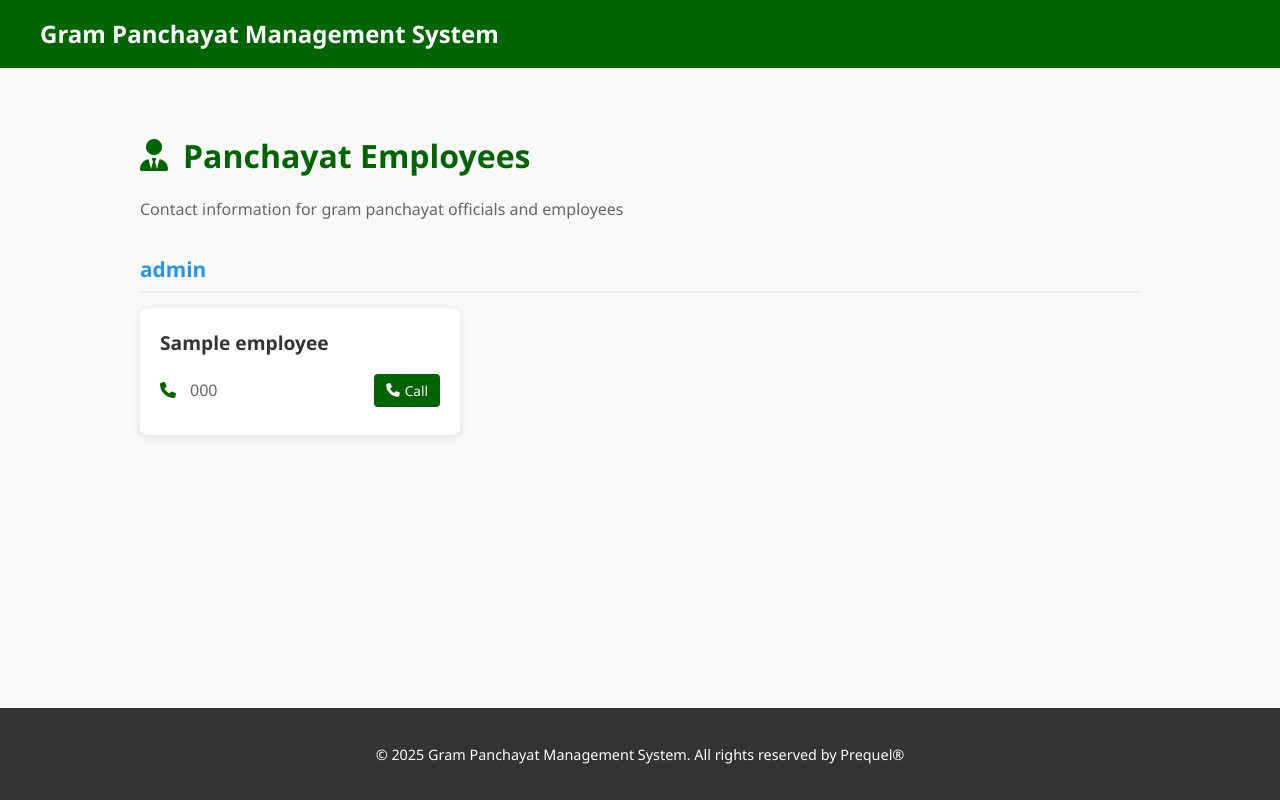
After one commit to RG-04/Gram-Panchayat-Management-System, a Flask app: template app/templates/citizen/panchayat_employees.html in a window 1280 px wide. The commit adds this page. Run offline with Flask 3, Linux system fonts and the light colour scheme; the template is opened without the code that fills it: most values are stand-ins (such as "Sample title", 1, 10 or a date in 2020).

Commit message:
add employee role; panchayat details in citizens page

```diff
--- a/app/routes/employee.py
+++ b/app/routes/employee.py
@@ -15,7 +15,7 @@ def dashboard():
     # Get employee information
     employee_query = """
         SELECT ec.EmployeeID, c.Aadhaar, c.Name, c.Phone,
-               ec.StartDate, ec.TermDuration
+               ec.StartDate, ec.TermDuration, ec.Role
         FROM EmployeeCitizens ec
         JOIN Citizen c ON ec.CitizenID = c.Aadhaar
         WHERE ec.CitizenID = %s
--- a/app/templates/base.html
+++ b/app/templates/base.html
@@ -33,6 +33,7 @@
                         <li><a href="{{ url_for('citizen.dashboard') }}">Dashboard</a></li>
                         <li><a href="{{ url_for('citizen.schemes') }}">Schemes</a></li>
                         <li><a href="{{ url_for('citizen.education') }}">Education</a></li>
+                        <li><a href="{{ url_for('citizen.panchayat_employees') }}">Gram Panchayat</a></li>
                     {% elif session.role == 'employee' %}
                         <li><a href="{{ url_for('citizen.profile') }}">My Profile</a></li>
                         <li><a href="{{ url_for('employee.dashboard') }}">Dashboard</a></li>
--- /dev/null
+++ b/app/templates/citizen/panchayat_employees.html
@@ -0,0 +1,162 @@
+{% extends "base.html" %}
+
+{% block title %}Panchayat Employees - Gram Panchayat Management System{% endblock %}
+
+{% block head %}
+<style>
+    .employees-container {
+        max-width: 1000px;
+        margin: 0 auto;
+        padding: 20px;
+    }
+
+    .employees-header {
+        margin-bottom: 30px;
+    }
+
+    .employees-header h1 {
+        color: #006400;
+        margin-bottom: 10px;
+        font-size: 2rem;
+        display: flex;
+        align-items: center;
+    }
+
+    .employees-header h1 i {
+        margin-right: 15px;
+    }
+
+    .employees-header p {
+        color: #666;
+    }
+
+    .role-section {
+        margin-bottom: 40px;
+    }
+
+    .role-title {
+        color: #2196F3;
+        font-size: 1.3rem;
+        margin-bottom: 15px;
+        padding-bottom: 5px;
+        border-bottom: 2px solid #eee;
+    }
+
+    .employees-list {
+        display: grid;
+        grid-template-columns: repeat(auto-fill, minmax(300px, 1fr));
+        gap: 20px;
+    }
+
+    .employee-card {
+        background-color: white;
+        border-radius: 8px;
+        box-shadow: 0 2px 10px rgba(0, 0, 0, 0.1);
+        padding: 20px;
+        transition: transform 0.3s ease, box-shadow 0.3s ease;
+    }
+
+    .employee-card:hover {
+        transform: translateY(-5px);
+        box-shadow: 0 5px 15px rgba(0, 0, 0, 0.1);
+    }
+
+    .employee-name {
+        font-size: 1.2rem;
+        font-weight: 600;
+        color: #333;
+        margin-bottom: 10px;
+    }
+
+    .employee-details {
+        margin-top: 15px;
+    }
+
+    .detail-item {
+        display: flex;
+        margin-bottom: 8px;
+        align-items: center;
+    }
+
+    .detail-icon {
+        color: #006400;
+        width: 20px;
+        margin-right: 10px;
+        display: flex;
+        align-items: center;
+    }
+
+    .detail-text {
+        color: #666;
+        flex-grow: 1;
+    }
+
+    .contact-button {
+        display: inline-flex;
+        align-items: center;
+        padding: 6px 12px;
+        background-color: #006400;
+        color: white;
+        border-radius: 4px;
+        text-decoration: none;
+        transition: background-color 0.3s ease;
+        font-size: 0.85rem;
+    }
+
+    .contact-button:hover {
+        background-color: #004d00;
+    }
+
+    .contact-button i {
+        margin-right: 5px;
+    }
+
+    /* Responsive adjustments */
+    @media (max-width: 768px) {
+        .employees-list {
+            grid-template-columns: 1fr;
+        }
+    }
+</style>
+{% endblock %}
+
+{% block content %}
+<div class="employees-container">
+    <div class="employees-header">
+        <h1><i class="fas fa-user-tie"></i> Panchayat Employees</h1>
+        <p>Contact information for gram panchayat officials and employees</p>
+    </div>
+
+    {% if employees_by_role %}
+        {% for role, role_employees in employees_by_role.items() %}
+            <div class="role-section">
+                <h2 class="role-title">{{ role }}</h2>
+                <div class="employees-list">
+                    {% for employee in role_employees %}
+                        <div class="employee-card">
+                            <div class="employee-name">{{ employee.name }}</div>
+
+                            <div class="employee-details">
+                                <div class="detail-item">
+                                    <div class="detail-icon">
+                                        <i class="fas fa-phone"></i>
+                                    </div>
+                                    <div class="detail-text">{{ employee.phone }}</div>
+                                    <a href="tel:{{ employee.phone }}" class="contact-button">
+                                        <i class="fas fa-phone"></i> Call
+                                    </a>
+                                </div>
+
+                            </div>
+                        </div>
+                    {% endfor %}
+                </div>
+            </div>
+        {% endfor %}
+    {% else %}
+        <div class="no-employees">
+            <p>No panchayat employees found in the system.</p>
+        </div>
+    {% endif %}
+</div>
+{% endblock %}
--- a/app/templates/employee/dashboard.html
+++ b/app/templates/employee/dashboard.html
@@ -263,6 +263,10 @@
         </div>
         <div class="employee-data">
             <div class="data-item">
+                <div class="data-label">Role</div>
+                <div class="data-value">{{ employee[6] or 'Not available' }}</div>
+            </div>
+            <div class="data-item">
                 <div class="data-label">Phone Number</div>
                 <div class="data-value">{{ employee[3] or 'Not available' }}</div>
             </div>
--- a/create.sql
+++ b/create.sql
@@ -61,7 +61,8 @@ CREATE TABLE EmployeeCitizens (
     EmployeeID SERIAL PRIMARY KEY,
     CitizenID VARCHAR(16) REFERENCES Citizen(Aadhaar),
     StartDate DATE NOT NULL,
-    TermDuration INTEGER -- in months
+    TermDuration INTEGER, -- in months
+    Role VARCHAR(50) -- employee role in panchayat
 );
 
 -- Create Schools table
--- a/seed.sql
+++ b/seed.sql
@@ -19,7 +19,7 @@ INSERT INTO Citizen (Aadhaar, Name, DOB, MotherID, FatherID, Gender, Income, Hou
 ('456789012345', 'Raj Kumar', '1982-11-05', NULL, NULL, 'Male', 420000, 1, 'Government Employee', '9876543216'),
 ('567890123456', 'Priya Singh', '1988-04-18', NULL, NULL, 'Female', 450000, 2, 'Government Employee', '9876543217'),
 -- Parents
-('678901234567', 'Lakshmi Devi', '1979-06-25', NULL, NULL, 'Female', 290000, 4, 'Tailor', '9876543218'),
+('678901234567', 'Lakshmi Devi', '1979-06-25', NULL, NULL, 'Female', 290000, 4, 'Government Employee', '9876543218'),
 ('789012345678', 'Ramesh Kumar', '1977-09-12', NULL, NULL, 'Male', 310000, 4, 'Driver', '9876543219'),
 ('890123456789', 'Anita Verma', '1983-01-30', NULL, NULL, 'Female', 275000, 5, 'Nurse', '9876543220'),
 ('901234567890', 'Suresh Patel', '1981-07-08', NULL, NULL, 'Male', 330000, 5, 'Electrician', '9876543221'),
@@ -54,9 +54,10 @@ INSERT INTO users (CitizenID, MonitorID, username, password, auth, salt) VALUES
 (NULL, 2, 'monitor2', 'f55559344d26d83676c3183f75a9445009b296158aaa20ec4375b6bb5a9db35b', 'monitor', 'salt123');
 
 -- Insert EmployeeCitizens
-INSERT INTO EmployeeCitizens (EmployeeID, CitizenID, StartDate, TermDuration) VALUES
-(1, '456789012345', '2020-06-01', 36),
-(2, '567890123456', '2021-03-15', 36);
+INSERT INTO EmployeeCitizens (CitizenID, StartDate, TermDuration, Role) VALUES
+('456789012345', '2020-06-01', 36, 'Pradhan'),
+('567890123456', '2021-03-15', 36, 'Secretary'),
+('678901234567', '2022-12-15', 36, 'Secretary');
 
 -- Insert schools
 INSERT INTO Schools (Name, Capacity, Income) VALUES
```
Also changed, not shown: app/queries/citizen_queries.py (+7 -0 lines), app/routes/citizen.py (+26 -0 lines).
